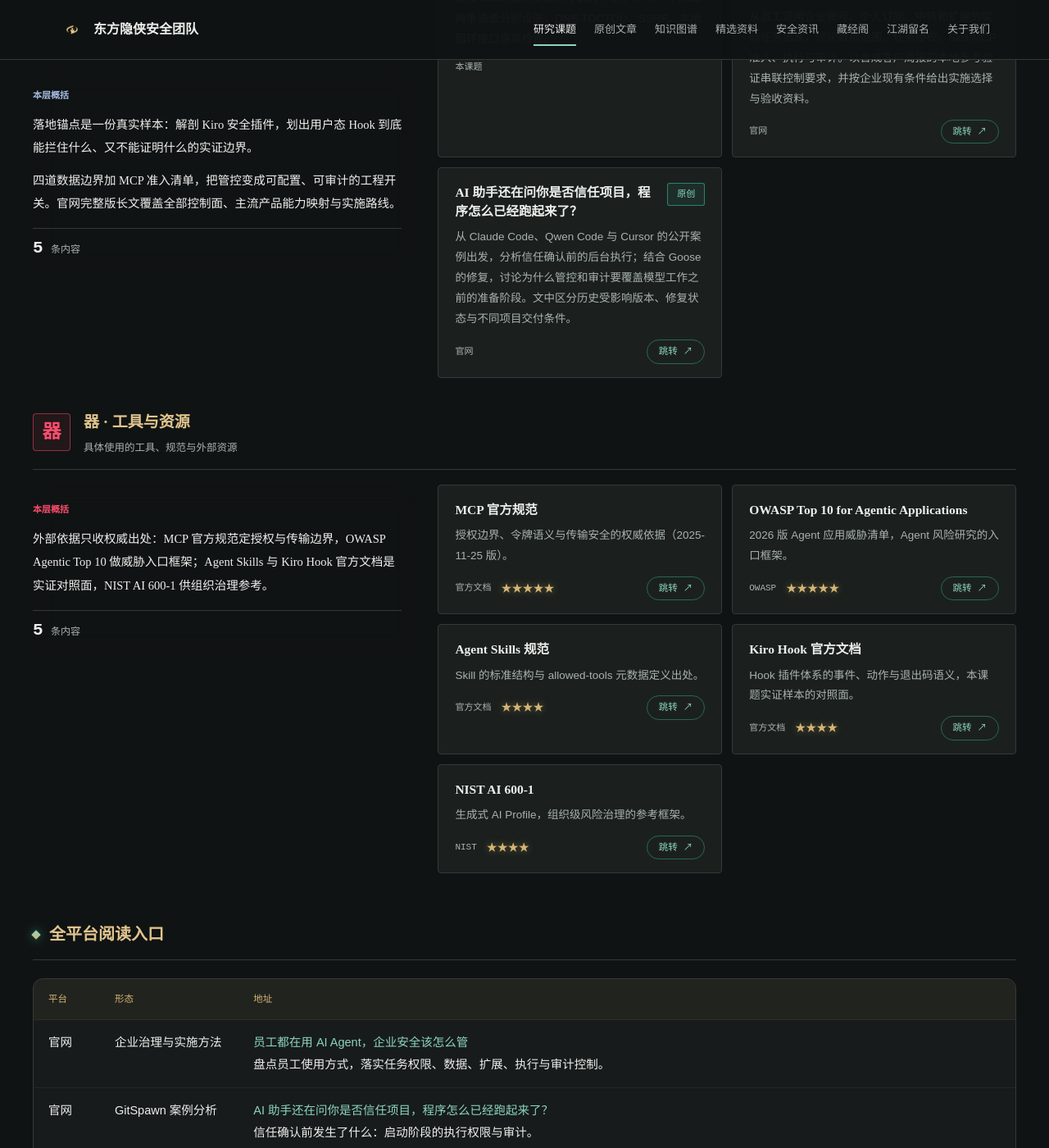
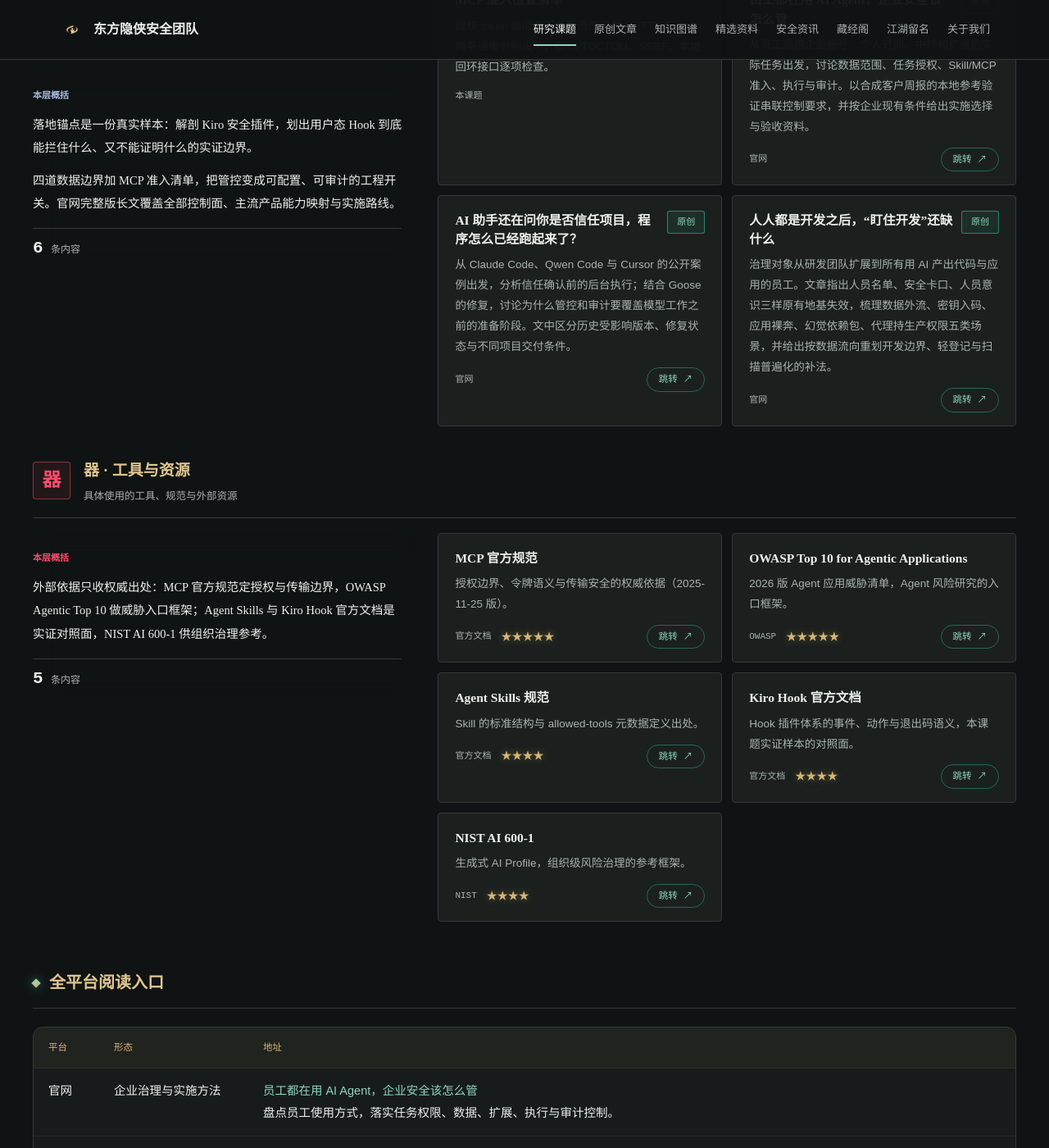
Before and after one commit to EastSword/EastSword.github.io, a Jekyll site: the page built from _topics/ai-agent-governance.md, in a window 1280 px wide and 1400 px high, scrolled down 2592 px. Shown: the whole window at 82% size. Built offline with Jekyll 4.4.1, drawn with Linux system fonts in a browser that asks for light colours; comment, search, counter and statistics services are not loaded; some of the changed text lies outside the part shown.

Commit message:
ai-agent-governance 课题收录公民开发者安全研究
挂载《人人都是开发之后，"盯住开发"还缺什么》，补齐治理对象从研发
扩展到全员后的宣贯缺口与扫描覆盖维度。

```diff
--- a/_topics/ai-agent-governance.md
+++ b/_topics/ai-agent-governance.md
@@ -86,6 +86,13 @@
   platform: 官网
   url: /articles/gitspawn-context-review/
   desc: 从 Claude Code、Qwen Code 与 Cursor 的公开案例出发，分析信任确认前的后台执行；结合 Goose 的修复，讨论为什么管控和审计要覆盖模型工作之前的准备阶段。文中区分历史受影响版本、修复状态与不同项目交付条件。
+- title: 人人都是开发之后，“盯住开发”还缺什么
+  publication: true
+  text: 治理对象从研发团队扩展到所有用 AI 产出代码与应用的员工。文章指出人员名单、安全卡口、人员意识三样原有地基失效，梳理数据外流、密钥入码、应用裸奔、幻觉依赖包、代理持生产权限五类场景，并给出按数据流向重划开发边界、轻登记与扫描普遍化的补法。
+  type: 原创
+  platform: 官网
+  url: /articles/citizen-developer-security/
+  desc: 公民开发者使原有的人员名单、安全卡口、人员意识三样治理地基失效；梳理五类风险场景，给出改定义、六件事、轻登记的宣贯补法。
 qi:
 - title: MCP 官方规范
   text: 授权边界、令牌语义与传输安全的权威依据（2025-11-25 版）。
@@ -133,6 +140,11 @@
   form: GitSpawn 案例分析
   url: /articles/gitspawn-context-review/
   note: 信任确认前发生了什么：启动阶段的执行权限与审计。
+- platform: 官网
+  title: 人人都是开发之后，“盯住开发”还缺什么
+  form: 公民开发者与意识宣贯
+  url: /articles/citizen-developer-security/
+  note: 治理对象从研发扩展到所有用 AI 产出代码的人；名单、关口、意识三样地基失效后的宣贯补法与扫描覆盖。
 - platform: 公众号
   title: AI 助手还在问你是否信任项目，程序怎么已经跑起来了？
   form: GitSpawn 图文解读
@@ -157,6 +169,8 @@
   - Hook 阻断的绕过面（超时语义、IDE 与 CLI 事件集差异）目前只完成静态分析，动态绕过测试待补
   - D0-D3 数据等级与 A0-A3 动作等级的分级矩阵在真实企业的适配度，等待首批落地反馈
 changelog:
+- date: '2026-09-17'
+  action: 收录公民开发者安全意识研究；在术层与关联文章入口挂上《人人都是开发之后，“盯住开发”还缺什么》。
 - date: '2026-09-10'
   action: 补充 GitSpawn 公众号已发布版本的标题、内容概括与阅读链接。
 - date: '2026-09-10'
```
Also changed, not shown: other parts of _topics/ai-agent-governance.md (+1 -1 lines).
